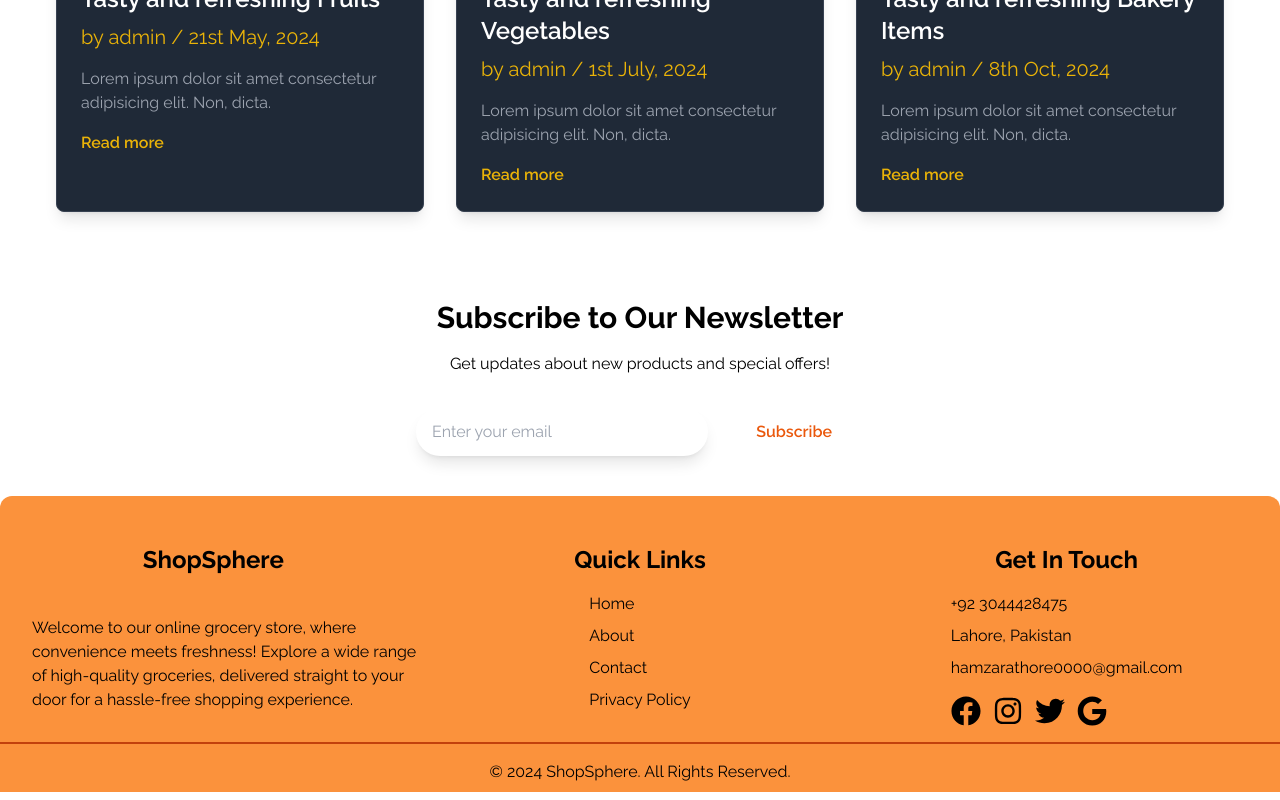
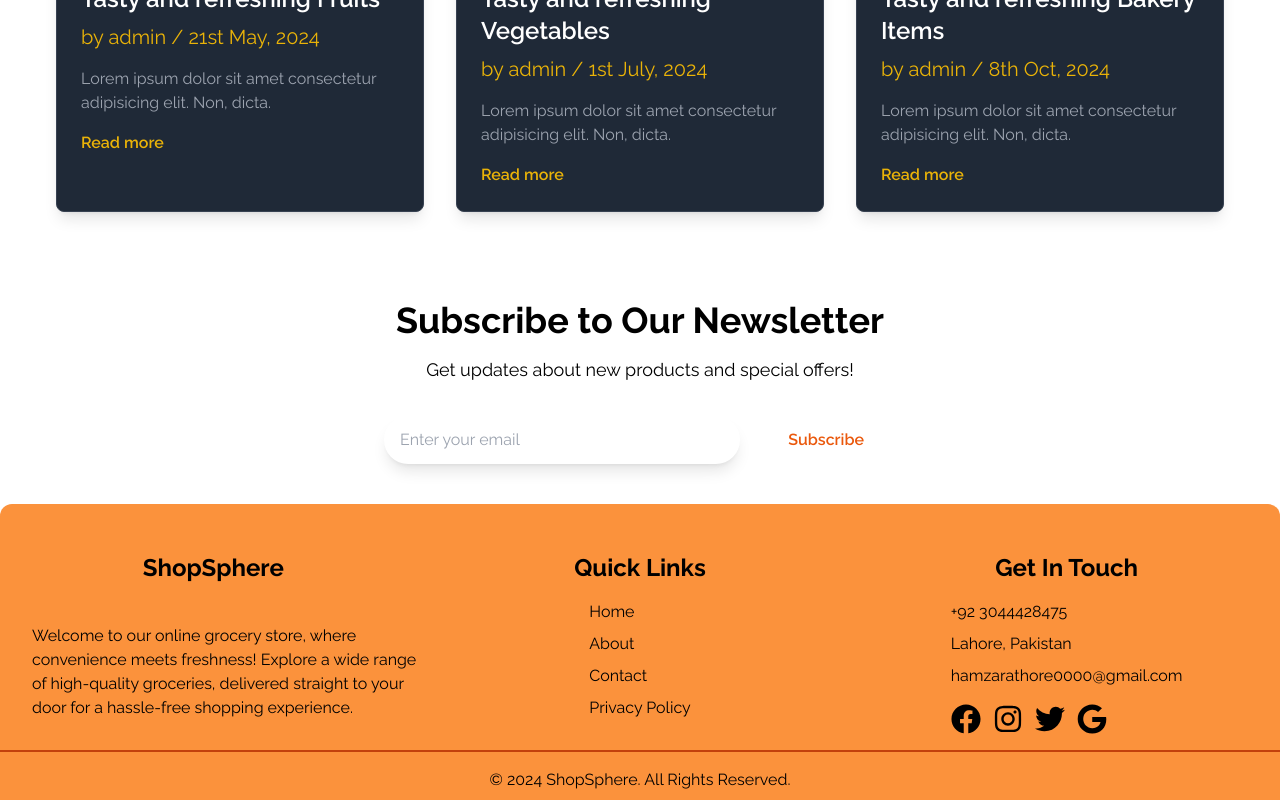
Before and after one commit to HamzaRathore/Grocery-Store-Website, a React (Vite) app: page / in a window 1280 px wide. Shown: the part 4400-5200 px from the top of the page. Built offline with nearby package versions, Linux system fonts and the light colour scheme.

Commit message:
NewsLetter.jsx

```diff
--- a/src/components/NewsLetter.jsx
+++ b/src/components/NewsLetter.jsx
@@ -1,36 +1,53 @@
-import {useEffect} from 'react'
+import { useEffect } from "react";
 import AOS from "aos";
 import "aos/dist/aos.css";
+
 const NewsLetter = () => {
-
-    useEffect(() => {
-        AOS.init({
-          duration: 1000,
-
-        });
-      }, []);
+  useEffect(() => {
+    AOS.init({
+      duration: 1000,
+    });
+  }, []);
 
   return (
-    <div >
-       <div className="max-w-7xl mx-auto px-4 text-center bg-orange-350 pt-10 pb-10">
-        <h2 className="text-3xl font-bold text-black mb-4" data-aos="fade-left"
-    data-aos-delay="200">Subscribe to Our Newsletter</h2>
-        <p className="text-black mb-8" data-aos="fade-right"
-    data-aos-delay="200">Get updates about new products and special offers!</p>
-        <div className="max-w-md mx-auto flex gap-4" data-aos="fade-up"
-    data-aos-delay="100">
+    <div className="">
+      <div className="max-w-7xl mx-auto px-4 sm:px-6 lg:px-8 text-center py-10">
+        {/* Heading */}
+        <h2
+          className="text-2xl sm:text-3xl lg:text-4xl font-bold text-black mb-4"
+          data-aos="fade-left"
+          data-aos-delay="200"
+        >
+          Subscribe to Our Newsletter
+        </h2>
+
+        {/* Description */}
+        <p
+          className="text-sm sm:text-base lg:text-lg text-black mb-8"
+          data-aos="fade-right"
+          data-aos-delay="200"
+        >
+          Get updates about new products and special offers!
+        </p>
+
+        {/* Form */}
+        <div
+          className="max-w-lg mx-auto flex flex-col sm:flex-row gap-4"
+          data-aos="fade-up"
+          data-aos-delay="100"
+        >
           <input
             type="email"
             placeholder="Enter your email"
-            className="flex-1 px-4 py-3 rounded-full focus:outline-none focus:ring-2 focus:ring-orange-500 shadow-lg"
+            className="flex-1 px-4 py-3 rounded-full focus:outline-none focus:ring-2 focus:ring-orange-500 shadow-lg text-sm sm:text-base"
           />
-          <button className="bg-white text-orange-600 px-8 py-3 rounded-full font-semibold hover:bg-gray-200 transition-colors duration-300">
+          <button className="bg-white text-orange-600 px-6 sm:px-8 py-3 rounded-full font-semibold hover:bg-gray-200 transition-colors duration-300 text-sm sm:text-base">
             Subscribe
           </button>
         </div>
       </div>
     </div>
-  )
-}
+  );
+};
 
-export default NewsLetter
+export default NewsLetter;
```
